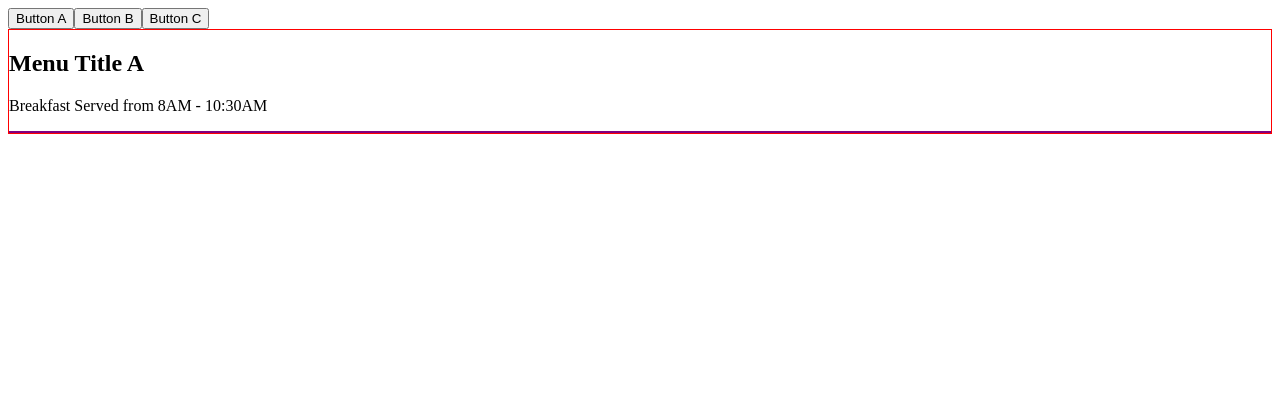
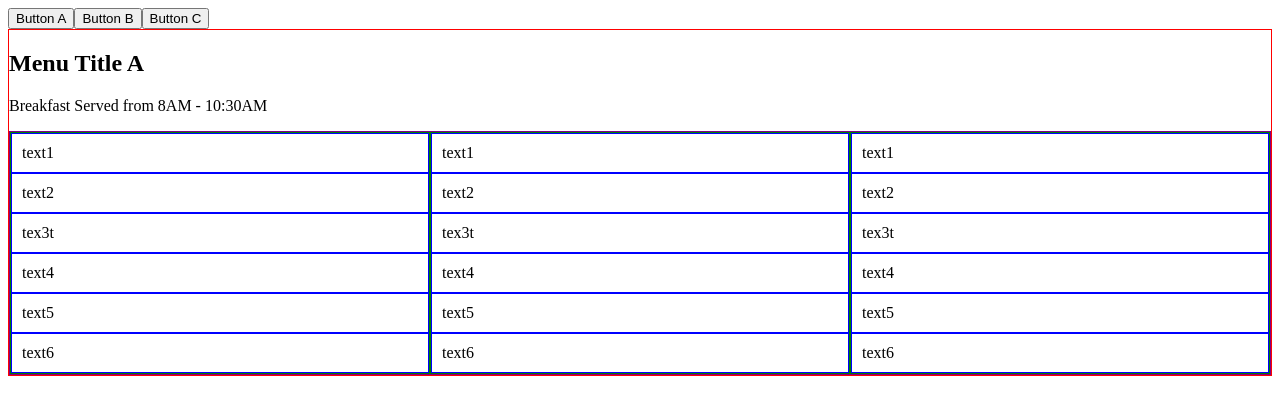
Before and after one commit to imthatalex/js-webpack-restaurant-menu, a website built with webpack: page dist/index.html in a window 1280 px wide. Built offline with nearby package versions, Linux system fonts and the light colour scheme.

Commit message:
expanding my dom manipulation skills for the day html goes extinct

```diff
--- a/src/contentA.js
+++ b/src/contentA.js
@@ -10,13 +10,33 @@ export default function A() {
     const MenuItems = document.createElement('div');
     MenuItems.classList.add('menuItems')
 
-    const ROWS = [];
 
-    for (let k = 0; k < 6; k++) {
-        const MenuItemRow = document.createElement('div');
-        MenuItemRow.classList.add('row');
-        ROWS.push(MenuItemRow);
+    const Items = [];
+
+    const BItems = ['text1', 'text2', 'tex3t', 'text4', 'text5', 'text6']
+
+    // create columns and rows
+    for (let i = 0; i < 3; i++) {
+        const createColumn = document.createElement('div');
+        createColumn.classList.add('col');
+
+
+        for (let i = 0; i < 6; i++) {
+            const createRow = document.createElement('div');
+            createRow.classList.add('row');
+            createRow.textContent = BItems[i];
+            createColumn.append(createRow);
+        }
+
+
+        Items.push(createColumn);
+        MenuItems.appendChild(Items[i]);
+
     }
+
+
+
+
 
     valuesA.appendChild(MenuTitle);
     valuesA.appendChild(MenuDescription);
--- a/src/style.css
+++ b/src/style.css
@@ -15,5 +15,6 @@
 
 .col {
     border: 1px solid green;
-    height: 50px;
+    display: grid;
+    grid-template-rows: repeat(3, 1fr);
 }
```
